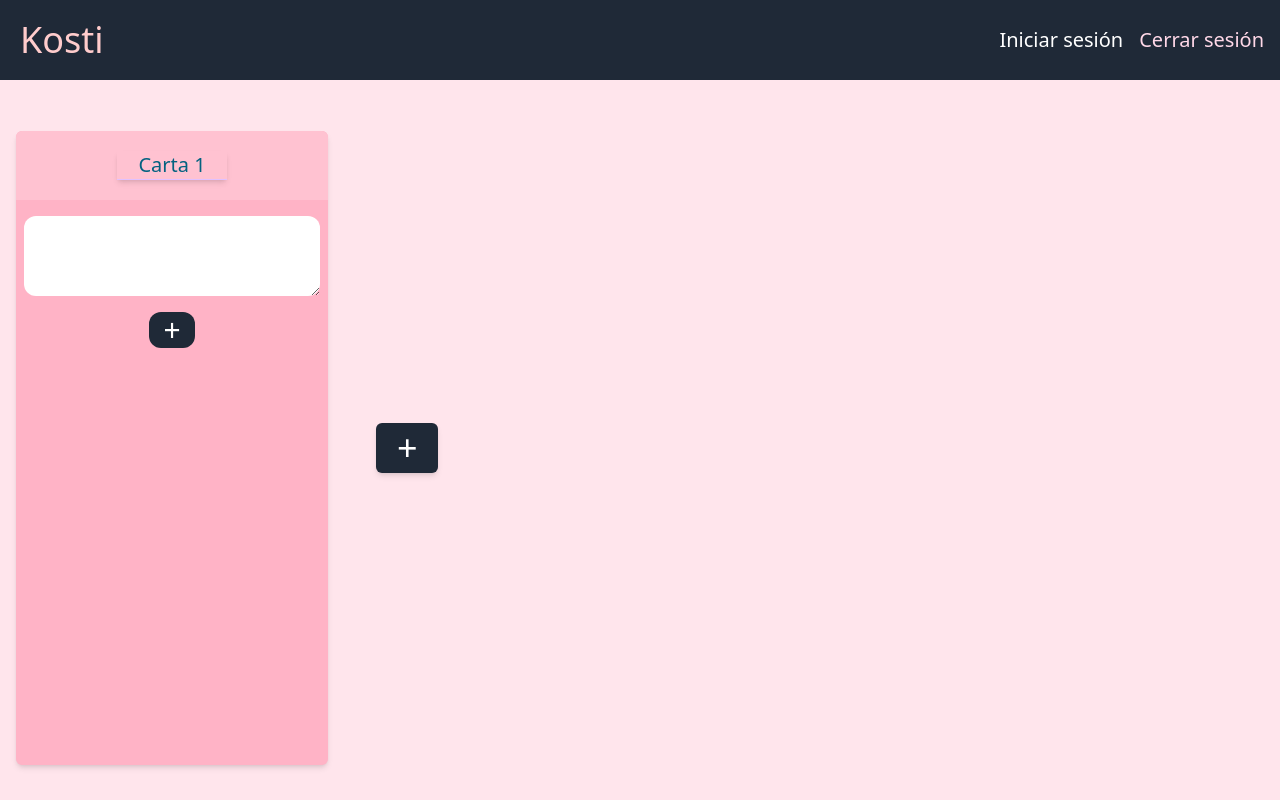
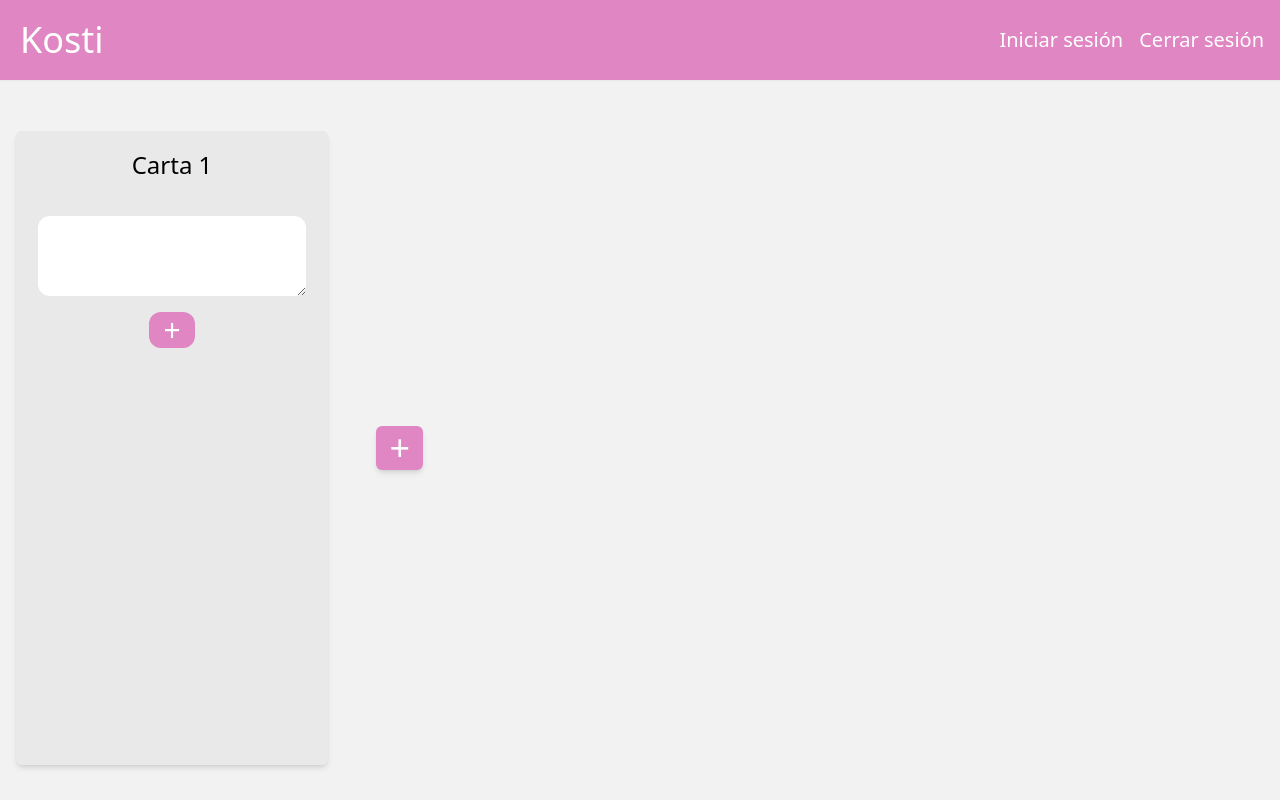
Before and after one commit to Kr3my/Kosti, a PHP site: page /src/panel.php in a window 1280 px wide. Run offline with PHP 8.4, Linux system fonts and the light colour scheme; the visitor is signed in with stand-in values (Sample User, id 1); some libraries are stand-ins or nearby versions.

Commit message:
Update panel.php

```diff
--- a/src/panel.php
+++ b/src/panel.php
@@ -18,45 +18,45 @@ if(!isset($_SESSION["user"])) {
 
         <script src="https://cdn.tailwindcss.com"></script>
 
-        <link rel="stylesheet" href="styles/style.css">
+        <link rel="stylesheet" href="style.css">
         <link rel="icon" type="image/png" href="images/Icon.png">
     </head>
 
-    <body style="background-color: #f8faff;">
-        <header class="w-screen bg-gray-800 h-[10%] 2xl:h-[7%] fixed">
+    <body style="background-color: #b0e0e6;">
+        <header class="w-screen bg-[#df86c3] backdrop-blur-2xl shadow-sm h-[10%] 2xl:h-[7%] fixed">
             <nav class="w-[100%] h-[100%] flex items-center">
-                <div class="flex items-center mx-5 text-center"><p class="text-[#FFCCCC] font-thin text-4xl">Kosti</p></div>
+                <div class="flex items-center mx-5 text-center"><p class="text-[#ffffff] font-thin text-4xl">Kosti</p></div>
                 <div class="w-screen h-[100%] flex justify-end items-center">
                     <ul class="gap-4 flex flex-row mr-4">
                         <li class="text-[#ffffff] font-thin text-xl 2xl:text-2xl transition-all duration-500 border-b-transparent hover:border-b-[1px] hover:border-[#e1c1ff]"><a href="src/login.html">Iniciar sesión</a></li>
 
-                        <li><a class="text-[#FFD8E8] font-thin text-xl 2xl:text-2xl transition-all duration-500 border-b-transparent hover:border-b-[1px] hover:border-[#e1c1ff]" href="../api/destroy_session.php">Cerrar sesión</a></li>
+                        <li><a class="text-[#ffffff] font-thin text-xl 2xl:text-2xl transition-all duration-500 border-b-transparent hover:border-b-[1px] hover:border-[#e1c1ff]" href="src/logout.html">Cerrar sesión</a></li>
                     </ul>
                 </div>
             </nav>
         </header>
 
-        <main class="w-screen bg-[#ffe5ec] h-[100%] 2xl:h-[93%] flex justify-center items-center">
+        <main class="w-screen bg-[#f2f2f2] h-[100%] 2xl:h-[93%] flex justify-center items-center">
             <div class="w-screen h-screen bg-transparent flex justify-start items-end">
                 <section class="w-[98%] h-[88%] mx-4 2xl:h-[88.5%] flex justify-center items-center">
                     <ul class="list-none w-[100%] h-[90%] gap-12 flex flex-row justify-start items-center" id="card-container">
-                        <li class="bg-[#ffb3c6] w-[25%] min-w-[150px] 2xl:min-w-[420px] h-[100%] flex justify-center flex-col items-center rounded-md shadow-md">
-                            <div class="w-full bg-[#ffc2d1] h-[13%] rounded-t-md flex justify-center items-center">
-                                <input type="text" class="text-center shadow-md text-[#036280] border-b-[#e1c1ff] font-thin text-xl 2xl:text-2xl transition-all duration-500 bg-transparent border-b-[1px] outline-none w-[35%] hover:w-[55%]" placeholder="Carta" value="Carta 1">
+                        <li class="bg-[#e9e9e9] w-[25%] min-w-[150px] 2xl:min-w-[420px] h-[100%] flex justify-center flex-col items-center rounded-md shadow-md">
+                            <div class="w-full bg-[#e9e9e9] h-[13%] rounded-t-md flex justify-center items-center">
+                                <input type="text" class="text-center text-[#000000] text-2xl 2xl:text-2xl transition-all duration-500 bg-transparent border-b-[1px] outline-none w-[35%] hover:w-[55%]" placeholder="Carta" value="Carta 1">
                             </div>
 
                             <ul class="my-4 w-full list-none h-[100%] gap-4 flex flex-col items-center overflow-y-scroll">
-                                <li class="bg-white w-[95%] min-h-[80px] rounded-xl resize-y overflow-auto flex justify-center items-center">
-                                    <textarea class="w-[94%] h-[95%] resize-none overflow-hidden outline-none font-thin text-[#242424]" name="" id=""></textarea>
+                                <li class="bg-white w-[86%] min-h-[80px] rounded-xl resize-y overflow-auto flex justify-center items-center">
+                                    <textarea class="w-[50%] h-[20%] resize-none overflow-hidden outline-none font-thin text-[#242424]" name="" id=""></textarea>
                                 </li>
 
-                                <li class="bg-[#1f2937] hover:w-[20%] transition-all duration-700 w-[15%] min-h-[30px] rounded-xl flex justify-center items-center text-center">
-                                    <button class="text-3xl w-full h-full text-[#ffffff] hover:text-[#ffffff] font-thin text-center flex justify-center items-center transition-all duration-700 hover:rotate-12">+</button>
+                                <li class="bg-[#df86c3] hover:w-[20%] transition-all duration-700 w-[15%] min-h-[30px] rounded-xl flex justify-center items-center text-center">
+                                    <button class="text-3xl w-full h-full text-white hover:text-[#ffd1f0] font-thin text-center flex justify-center items-center transition-all duration-700 hover:rotate-12">+</button>
                                 </li>
                             </ul>
                         </li>
 
-                        <li class="bg-[#1f2937] w-[5%] h-[8%] flex justify-center flex-col items-center rounded-md shadow-md">
+                        <li class="bg-[#df86c3] w-[3.8%] h-[6.8%] flex justify-center flex-col items-center rounded-md shadow-md">
                             <button class="w-[60%] bg-transparent h-[60%] rounded-xl flex text-center justify-center items-center text-4xl font-thin text-[#ffffff]">
                                 +
                             </button>
@@ -67,9 +67,3 @@ if(!isset($_SESSION["user"])) {
         </main>
     </body>
 </html>
-
-<!--#2c3837
-#798486
-#deafa7
-#e4dedf
-#e9e9e9-->
```
